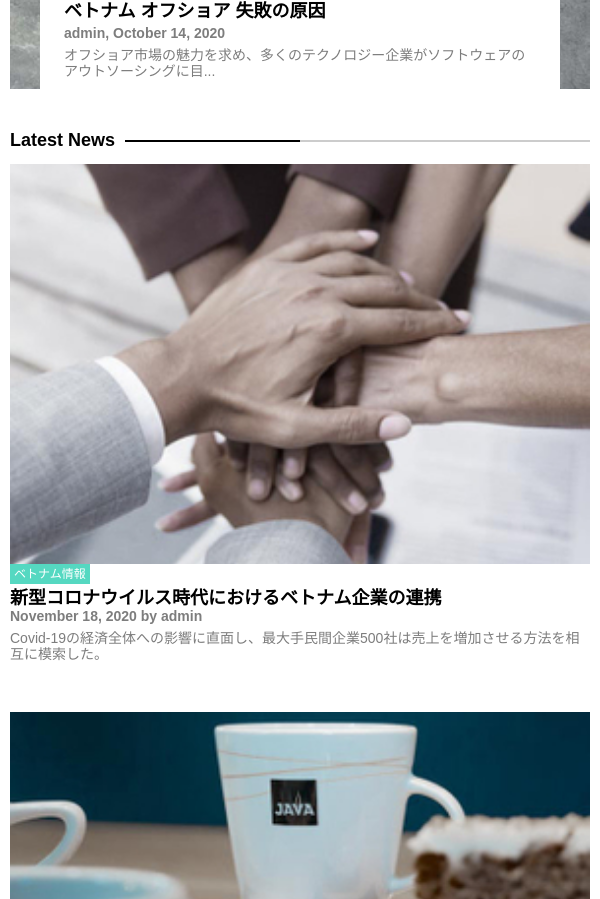
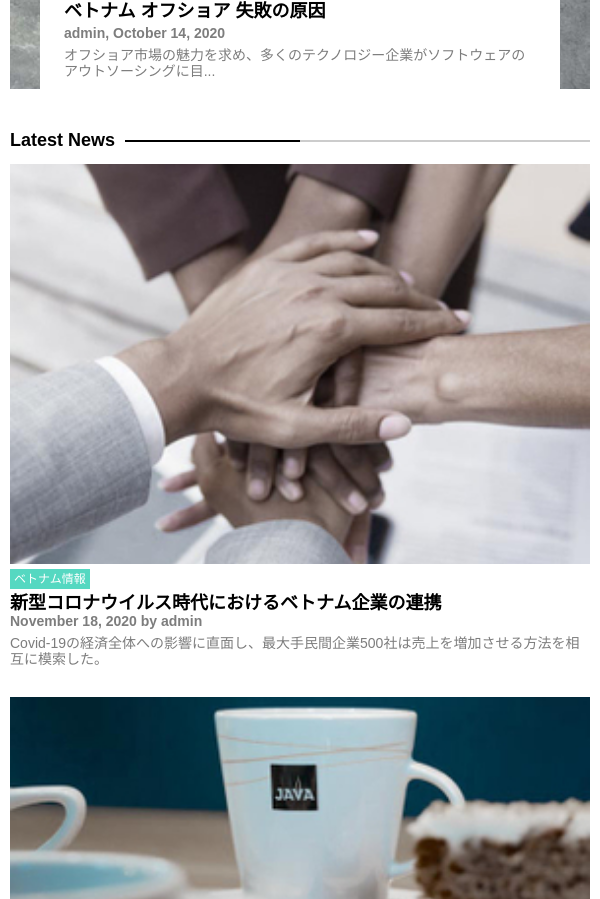
Before and after one commit to lckien2912/nal_media, a plain HTML site: page index.html in a window 600 px wide. Shown: the part 1129-2028 px from the top of the page. Drawn offline with Linux system fonts and the light colour scheme.

Commit message:
fix bug 29/4/2022

```diff
--- a/assets/css/responsive.css
+++ b/assets/css/responsive.css
@@ -1,3 +1,9 @@
+@media (min-width: 500px) and (max-width: 740px) {
+  .post__content {
+    margin-top: 5px;
+  }
+}
+
 @media (max-width: 740px) {
   .container {
     padding: 0px 10px;
@@ -26,7 +32,7 @@
   }
 
   .post__item {
-    padding-bottom: 30px;
+    padding-bottom: 10px;
   }
 }
 
```
